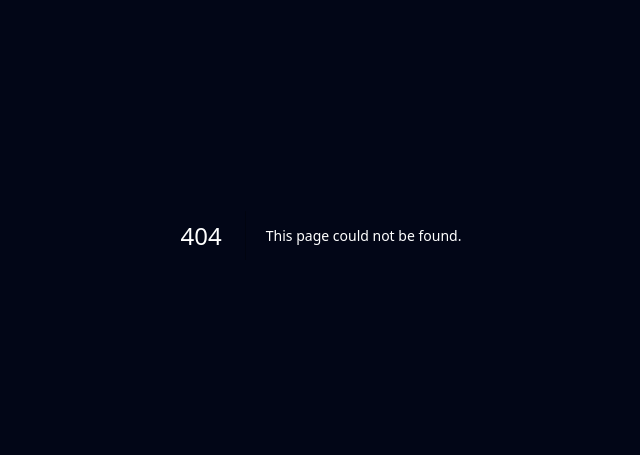
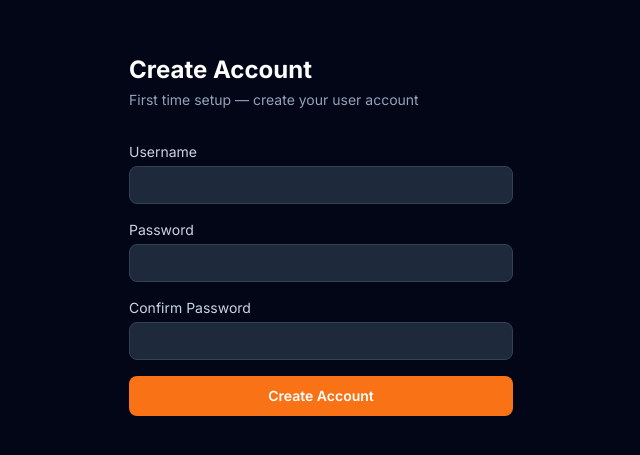
Before and after one commit to greghesp/monzo-receipts, a Next.js app: page /auth/register in a window 1280 px wide. Before the commit this address had no page. Shown: the part 165-620 px from the top of the page, without its empty margins (319-959 px from the left). Built offline with nearby package versions, Linux system fonts and the light colour scheme.

Commit message:
feat: add login and register pages

```diff
--- /dev/null
+++ b/app/auth/login/page.tsx
@@ -0,0 +1,74 @@
+'use client'
+import { useState } from 'react'
+import { useRouter } from 'next/navigation'
+
+export default function LoginPage() {
+  const router = useRouter()
+  const [form, setForm] = useState({ username: '', password: '' })
+  const [error, setError] = useState('')
+  const [loading, setLoading] = useState(false)
+
+  async function handleSubmit(e: React.FormEvent) {
+    e.preventDefault()
+    setLoading(true)
+    setError('')
+    try {
+      const res = await fetch('/api/auth/login', {
+        method: 'POST',
+        headers: { 'Content-Type': 'application/json' },
+        body: JSON.stringify(form),
+      })
+      const data = await res.json()
+      if (!res.ok) { setError(data.error ?? 'Login failed'); return }
+      router.push('/')
+      router.refresh()
+    } catch {
+      setError('Something went wrong')
+    } finally {
+      setLoading(false)
+    }
+  }
+
+  return (
+    <main className="min-h-screen bg-slate-950 flex items-center justify-center p-6">
+      <div className="w-full max-w-sm">
+        <div className="mb-8">
+          <h1 className="text-2xl font-bold text-white mb-1">Monzo Receipt Matching</h1>
+          <p className="text-slate-400 text-sm">Sign in to your account</p>
+        </div>
+        <form onSubmit={handleSubmit} className="space-y-4">
+          <div>
+            <label className="block text-sm text-slate-300 mb-1">Username</label>
+            <input
+              type="text"
+              value={form.username}
+              onChange={e => setForm(f => ({ ...f, username: e.target.value }))}
+              autoComplete="username"
+              required
+              className="w-full bg-slate-800 border border-slate-700 rounded-lg px-3 py-2 text-white text-sm focus:outline-none focus:border-sky-500"
+            />
+          </div>
+          <div>
+            <label className="block text-sm text-slate-300 mb-1">Password</label>
+            <input
+              type="password"
+              value={form.password}
+              onChange={e => setForm(f => ({ ...f, password: e.target.value }))}
+              autoComplete="current-password"
+              required
+              className="w-full bg-slate-800 border border-slate-700 rounded-lg px-3 py-2 text-white text-sm focus:outline-none focus:border-sky-500"
+            />
+          </div>
+          {error && <p className="text-red-400 text-sm">{error}</p>}
+          <button
+            type="submit"
+            disabled={loading}
+            className="w-full bg-orange-500 hover:bg-orange-400 disabled:opacity-50 text-white font-semibold rounded-lg py-2.5 text-sm transition-colors"
+          >
+            {loading ? 'Signing in...' : 'Sign In'}
+          </button>
+        </form>
+      </div>
+    </main>
+  )
+}
--- /dev/null
+++ b/app/auth/register/page.tsx
@@ -0,0 +1,76 @@
+'use client'
+import { useState } from 'react'
+import { useRouter } from 'next/navigation'
+
+export default function RegisterPage() {
+  const router = useRouter()
+  const [form, setForm] = useState({ username: '', password: '', confirm: '' })
+  const [error, setError] = useState('')
+  const [loading, setLoading] = useState(false)
+  // Determine mode from URL: ?mode=add (logged-in add) vs default (first-run)
+  const isAddMode = typeof window !== 'undefined' && new URLSearchParams(window.location.search).get('mode') === 'add'
+
+  async function handleSubmit(e: React.FormEvent) {
+    e.preventDefault()
+    if (form.password !== form.confirm) { setError('Passwords do not match'); return }
+    setLoading(true)
+    setError('')
+    try {
+      const res = await fetch('/api/auth/register', {
+        method: 'POST',
+        headers: { 'Content-Type': 'application/json' },
+        body: JSON.stringify({ username: form.username, password: form.password }),
+      })
+      const data = await res.json()
+      if (!res.ok) { setError(data.error ?? 'Registration failed'); return }
+      router.push(isAddMode ? '/settings' : '/')
+      router.refresh()
+    } catch {
+      setError('Something went wrong')
+    } finally {
+      setLoading(false)
+    }
+  }
+
+  return (
+    <main className="min-h-screen bg-slate-950 flex items-center justify-center p-6">
+      <div className="w-full max-w-sm">
+        <div className="mb-8">
+          <h1 className="text-2xl font-bold text-white mb-1">
+            {isAddMode ? 'Add User' : 'Create Account'}
+          </h1>
+          <p className="text-slate-400 text-sm">
+            {isAddMode ? 'Create a new user account' : 'First time setup — create your user account'}
+          </p>
+        </div>
+        <form onSubmit={handleSubmit} className="space-y-4">
+          {[
+            { label: 'Username', key: 'username', type: 'text', autocomplete: 'username' },
+            { label: 'Password', key: 'password', type: 'password', autocomplete: 'new-password' },
+            { label: 'Confirm Password', key: 'confirm', type: 'password', autocomplete: 'new-password' },
+          ].map(({ label, key, type, autocomplete }) => (
+            <div key={key}>
+              <label className="block text-sm text-slate-300 mb-1">{label}</label>
+              <input
+                type={type}
+                value={form[key as keyof typeof form]}
+                onChange={e => setForm(f => ({ ...f, [key]: e.target.value }))}
+                autoComplete={autocomplete}
+                required
+                className="w-full bg-slate-800 border border-slate-700 rounded-lg px-3 py-2 text-white text-sm focus:outline-none focus:border-sky-500"
+              />
+            </div>
+          ))}
+          {error && <p className="text-red-400 text-sm">{error}</p>}
+          <button
+            type="submit"
+            disabled={loading}
+            className="w-full bg-orange-500 hover:bg-orange-400 disabled:opacity-50 text-white font-semibold rounded-lg py-2.5 text-sm transition-colors"
+          >
+            {loading ? 'Creating...' : isAddMode ? 'Add User' : 'Create Account'}
+          </button>
+        </form>
+      </div>
+    </main>
+  )
+}
```
